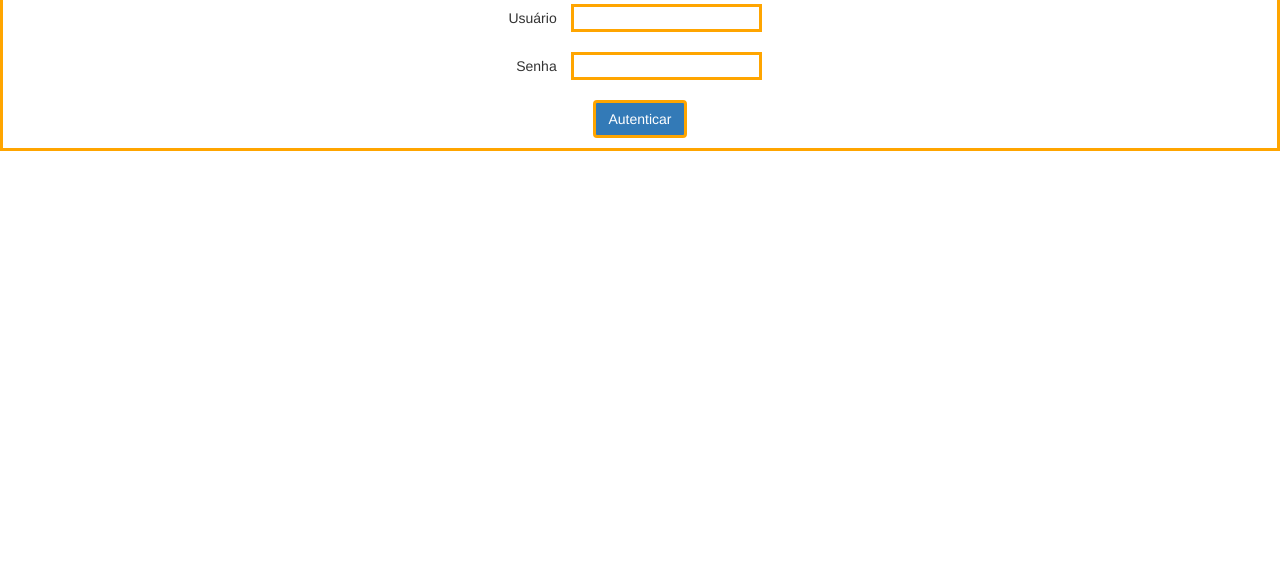
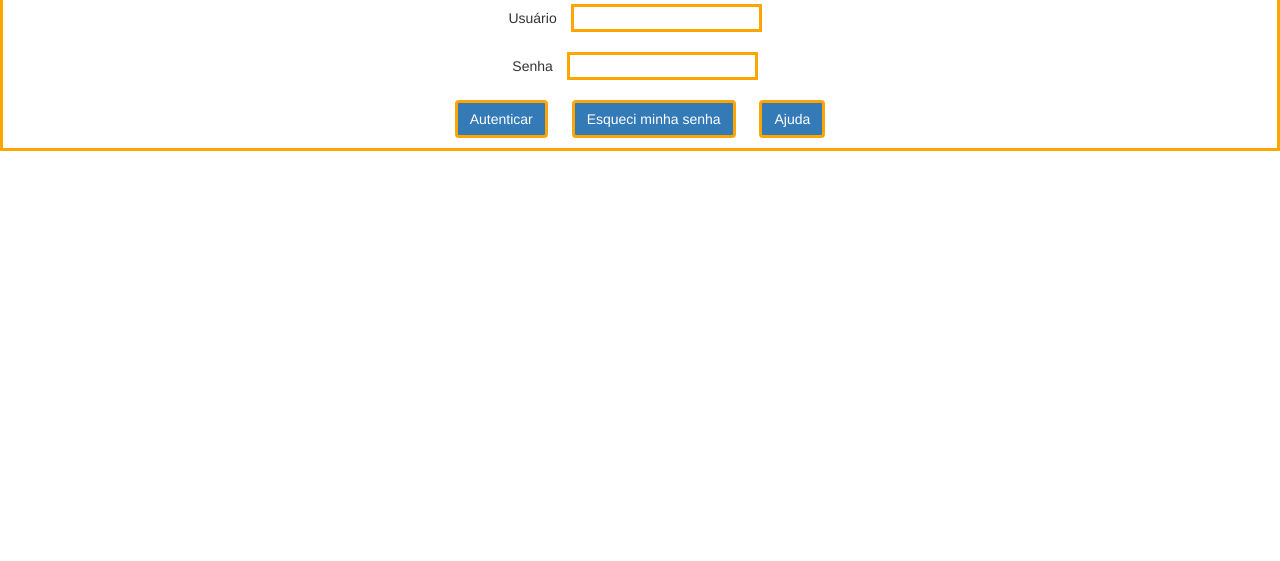
Before and after one commit to K-i-Q/Job_2B_Design, a plain HTML site: page trabalho 1,5/03_DI_HTML/autenticacao.html in a window 1280 px wide. Shown: the part 239-800 px from the top of the page. Drawn offline with nearby package versions, Linux system fonts and the light colour scheme.

Commit message:
Esqueci e ajuda

```diff
--- a/trabalho 1,5/03_DI_HTML/autenticacao.html
+++ b/trabalho 1,5/03_DI_HTML/autenticacao.html
@@ -13,18 +13,20 @@
 		<h1 align="center"> Sistema de Testes</h1>
 	</tr>
 	<tr>
-		<td align="right" >
+		<td align="center" >
 			Usuário <input type="text" name="" style="border:3px solid orange; margin: 10px">
 		</td>
 	</tr>
 	<tr>
-		<td align="right">
+		<td align="center">
 	Senha <input type="password" name="" style="border:3px solid orange;margin: 10px">
 		</td>
 	</tr>
 	<tr>
 		<td align="center">
 			<a href="inicioMenu.html"><input type="button" value="Autenticar" class="btn btn-primary" style="border:3px solid orange;margin: 10px"></a>
+			<a href="esqueci.html"><input type="button" value="Esqueci minha senha" class="btn btn-primary" style="border:3px solid orange;margin: 10px"></a>
+			<a href="auda.html"><input type="button" value="Ajuda" class="btn btn-primary" style="border:3px solid orange;margin: 10px"></a>
 		</td>
 	</tr>
 	</table>
```
Also changed, not shown: 2 other files.
